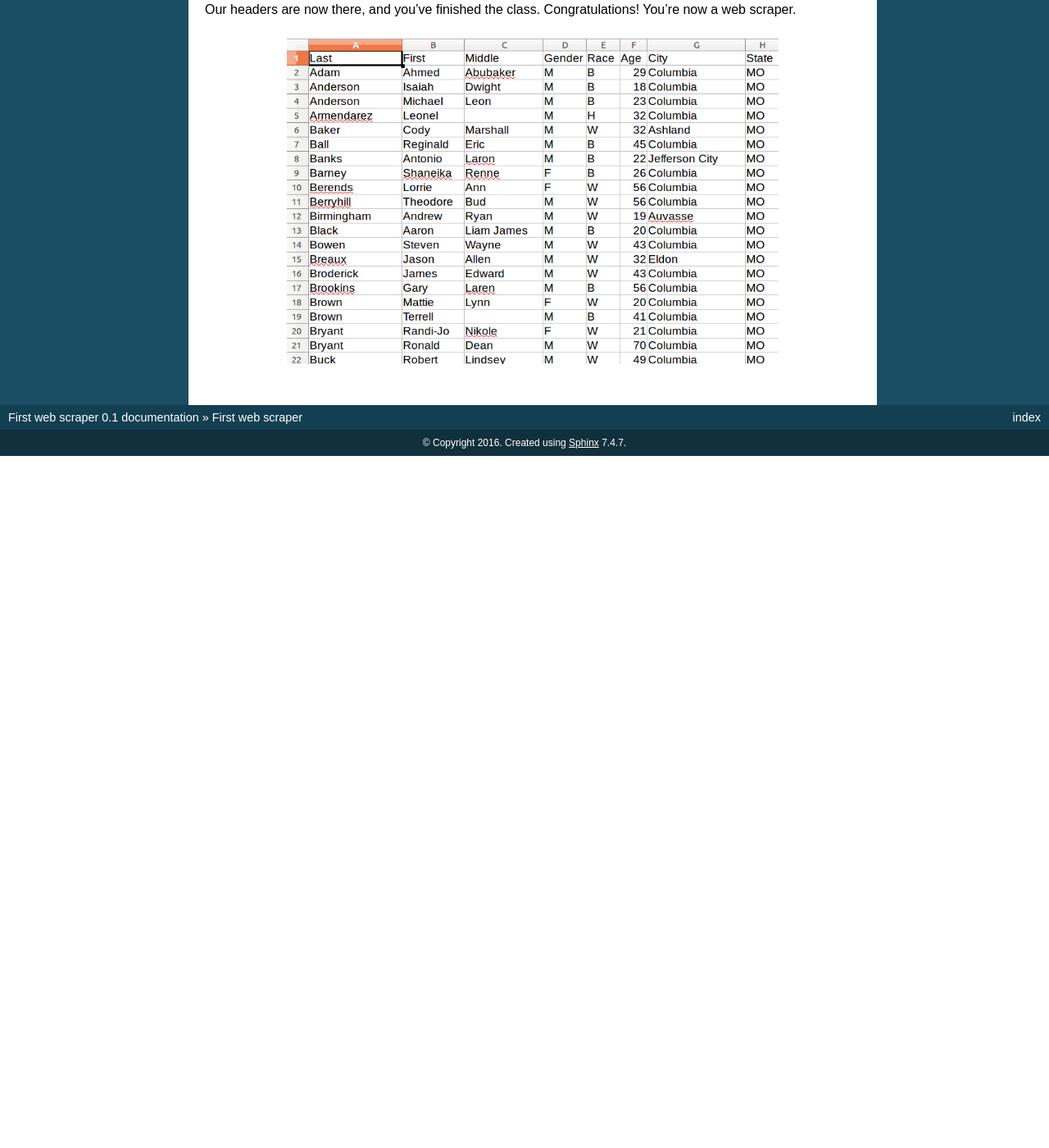
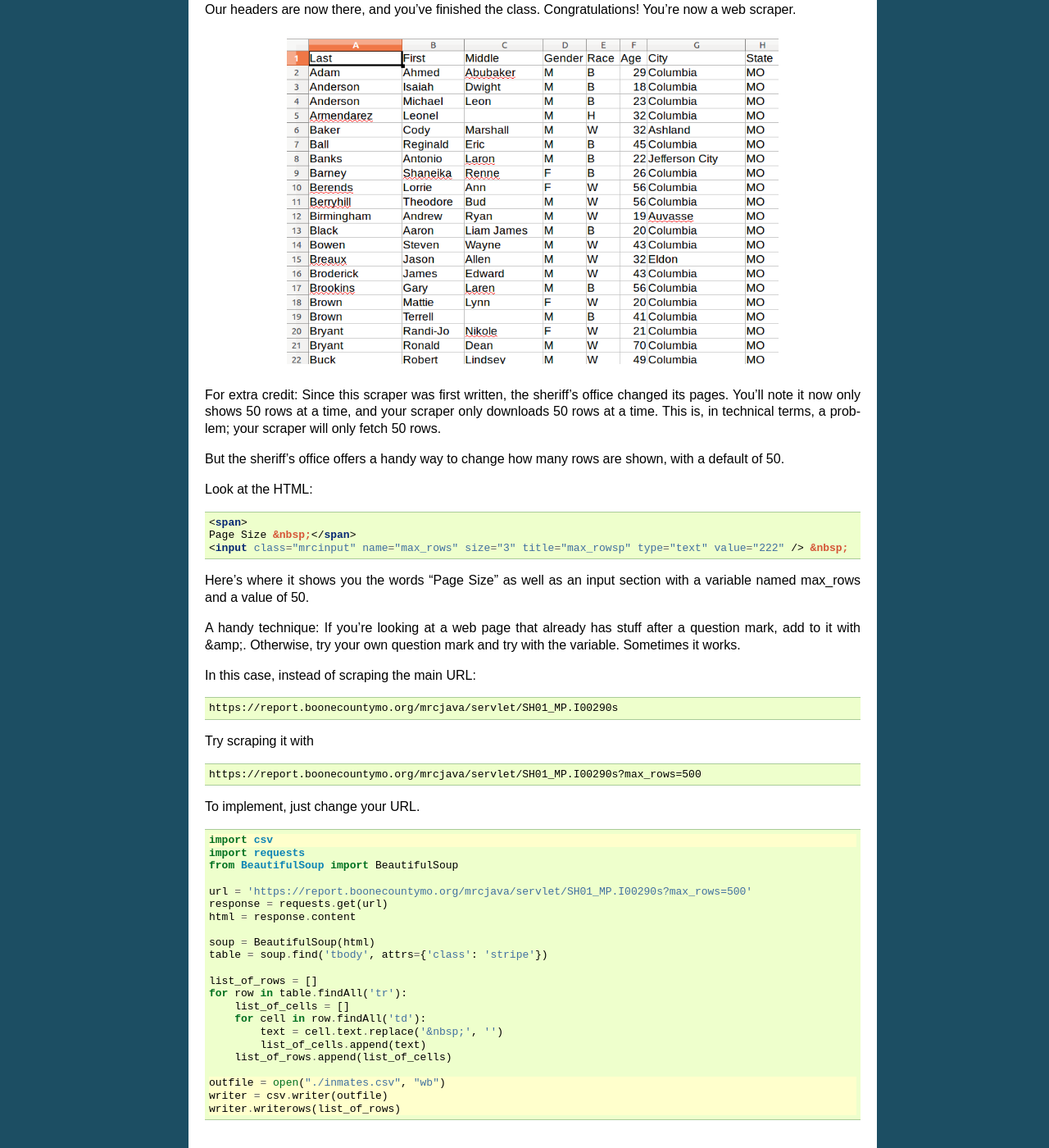
Before and after one commit to palewire/first-web-scraper, a Sphinx documentation site: the page built from docs/index.rst, in a window 1280 px wide and 1400 px high, scrolled down 21165 px. Shown: the whole window at 82% size. Built offline with Sphinx 7.4.7, drawn with Linux system fonts in a browser that asks for light colours; before the commit the page ends 21721 px from its top, so only the background shows below that; some of the changed text lies outside the part shown.

Commit message:
Update for paginated system.

```diff
--- a/docs/index.rst
+++ b/docs/index.rst
@@ -1131,3 +1131,60 @@ Our headers are now there, and you've finished the class. Congratulations! You'r
 
 .. figure:: _static/img/xls-2.png
     :width: 600px
+
+For extra credit: Since this scraper was first written, the sheriff's office changed its pages. You'll note it now only shows 50 rows at a time, and your scraper only downloads 50 rows at a time. This is, in technical terms, a problem; your scraper will only fetch 50 rows.
+
+But the sheriff's office offers a handy way to change how many rows are shown, with a default of 50.
+
+Look at the HTML:
+
+.. code-block:: html
+
+    <span>
+    Page Size &nbsp;</span>
+    <input class="mrcinput" name="max_rows" size="3" title="max_rowsp" type="text" value="222" /> &nbsp;
+
+
+Here's where it shows you the words "Page Size" as well as an input section with a variable named max_rows and a value of 50.
+
+A handy technique: If you're looking at a web page that already has stuff after a question mark, add to it with &amp;. Otherwise, try your own question mark and try with the variable. Sometimes it works.
+
+In this case, instead of scraping the main URL:
+
+.. code:: text
+
+    https://report.boonecountymo.org/mrcjava/servlet/SH01_MP.I00290s
+
+Try scraping it with
+
+.. code:: text
+
+    https://report.boonecountymo.org/mrcjava/servlet/SH01_MP.I00290s?max_rows=500
+
+To implement, just change your URL.
+
+.. code-block:: python
+    :emphasize-lines: 1,20-22
+
+    import csv
+    import requests
+    from BeautifulSoup import BeautifulSoup
+
+    url = 'https://report.boonecountymo.org/mrcjava/servlet/SH01_MP.I00290s?max_rows=500'
+    response = requests.get(url)
+    html = response.content
+
+    soup = BeautifulSoup(html)
+    table = soup.find('tbody', attrs={'class': 'stripe'})
+
+    list_of_rows = []
+    for row in table.findAll('tr'):
+        list_of_cells = []
+        for cell in row.findAll('td'):
+            text = cell.text.replace('&nbsp;', '')
+            list_of_cells.append(text)
+        list_of_rows.append(list_of_cells)
+
+    outfile = open("./inmates.csv", "wb")
+    writer = csv.writer(outfile)
+    writer.writerows(list_of_rows)
```
Also changed, not shown: other parts of docs/index.rst (+2 -2 lines).
